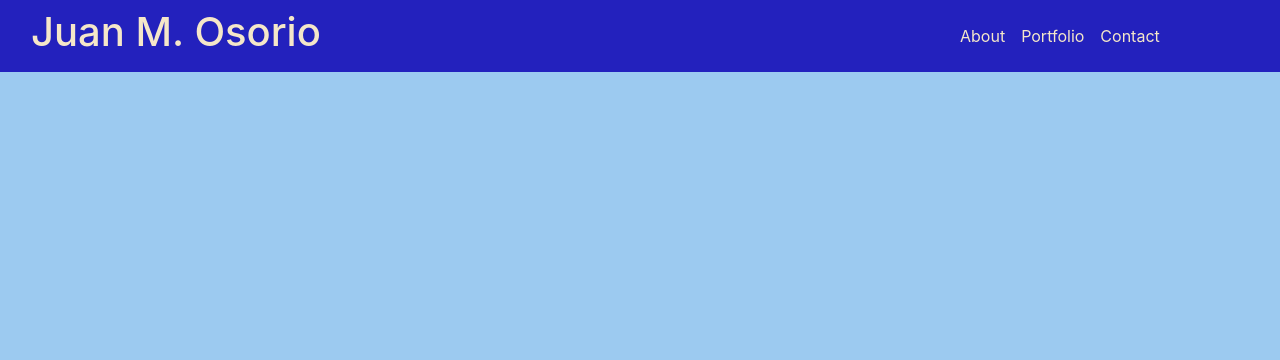
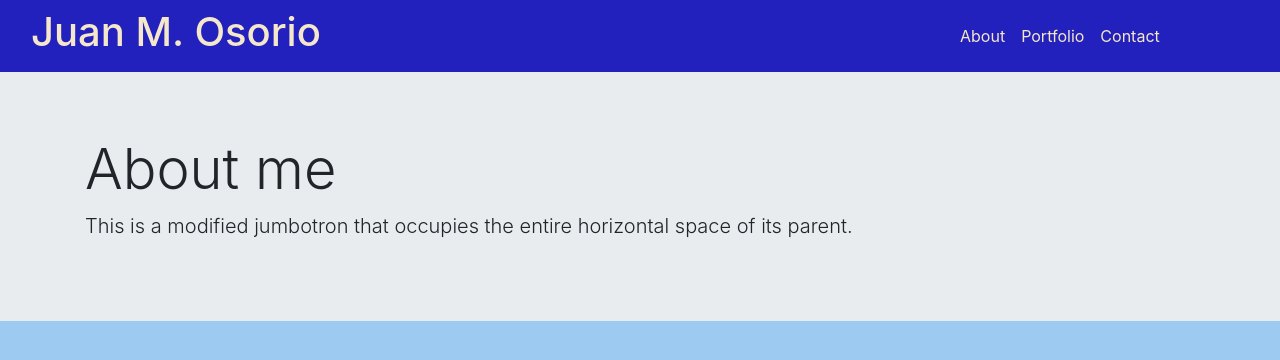
Before and after one commit to juanwithouttheotter/old-folio, a plain HTML site: page index.html in a window 1280 px wide. Drawn offline with nearby package versions, Linux system fonts and the light colour scheme.

Commit message:
added bootstrap jumbotron for body text

```diff
--- a/index.html
+++ b/index.html
@@ -26,6 +26,12 @@
             </ul>
         </nav>
     </div>
+    <div class="jumbotron jumbotron-fluid">
+        <div class="container">
+          <h2 class="display-4">About me</h2>
+          <p class="lead">This is a modified jumbotron that occupies the entire horizontal space of its parent.</p>
+        </div>
+      </div>
 
 
 </body>
```
